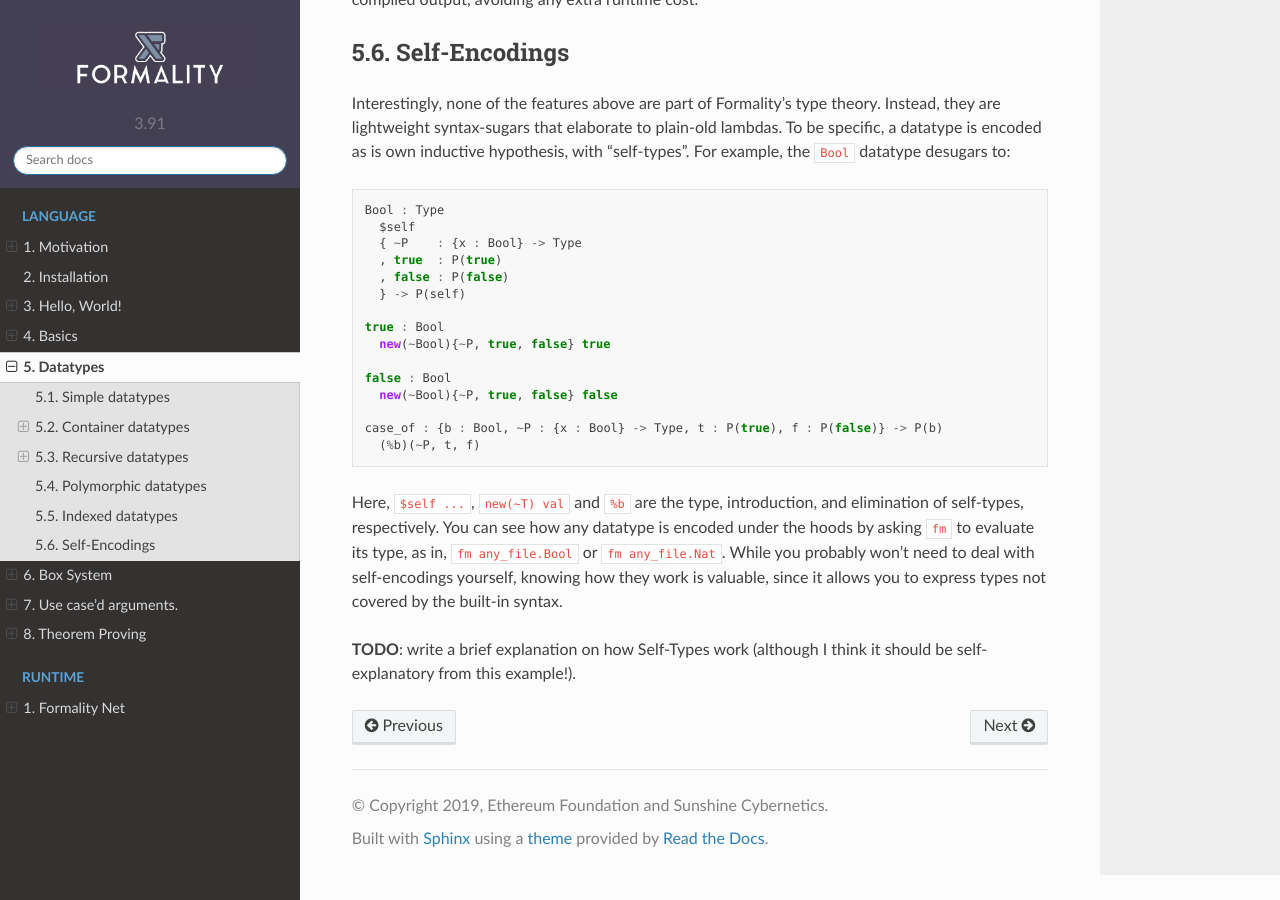
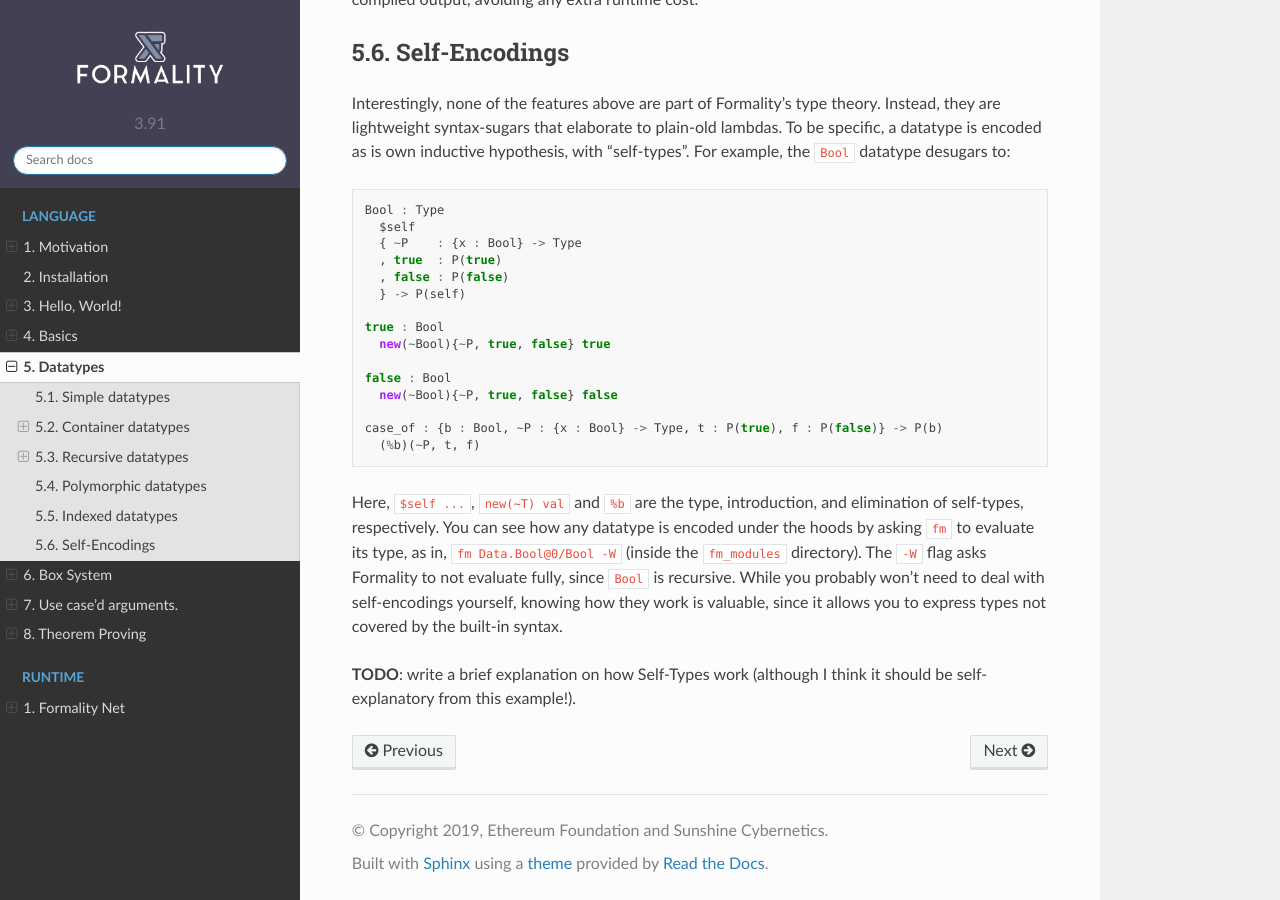
Before and after one commit to Soonad/docs.formality-lang.org, a Sphinx documentation site: the page built from docs/source/language/5.Datatypes.md, in a window 1280 px wide and 900 px high, scrolled down 5861 px. Built offline with Sphinx 7.4.7 and the Read the Docs theme 2.0.0, drawn with Linux system fonts in a browser that asks for light colours; pages that are not in the unit, such as notebooks, are missing from menus.

Commit message:
Fix how to view self-encodings

````diff
--- a/docs/source/language/5.Datatypes.md
+++ b/docs/source/language/5.Datatypes.md
@@ -272,6 +272,6 @@ case_of : {b : Bool, ~P : {x : Bool} -> Type, t : P(true), f : P(false)} -> P(b)
   (%b)(~P, t, f)
 ```
 
-Here, `$self ...`, `new(~T) val` and `%b` are the type, introduction, and elimination of self-types, respectively. You can see how any datatype is encoded under the hoods by asking `fm` to evaluate its type, as in, `fm any_file.Bool` or `fm any_file.Nat`. While you probably won't need to deal with self-encodings yourself, knowing how they work is valuable, since it allows you to express types not covered by the built-in syntax.
+Here, `$self ...`, `new(~T) val` and `%b` are the type, introduction, and elimination of self-types, respectively. You can see how any datatype is encoded under the hoods by asking `fm` to evaluate its type, as in, `fm Data.Bool@0/Bool -W` (inside the `fm_modules` directory). The `-W` flag asks Formality to not evaluate fully, since `Bool` is recursive. While you probably won't need to deal with self-encodings yourself, knowing how they work is valuable, since it allows you to express types not covered by the built-in syntax.
 
 **TODO**: write a brief explanation on how Self-Types work (although I think it should be self-explanatory from this example!).
````
